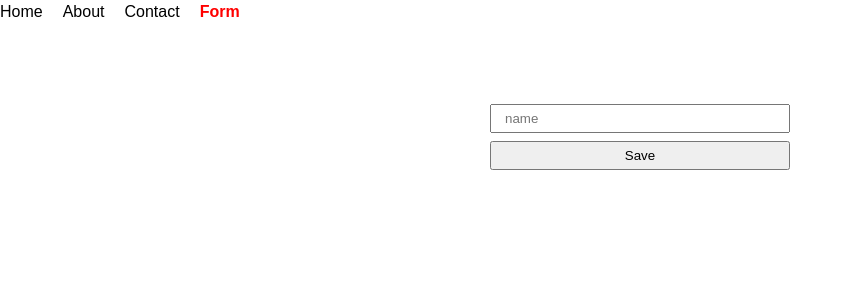
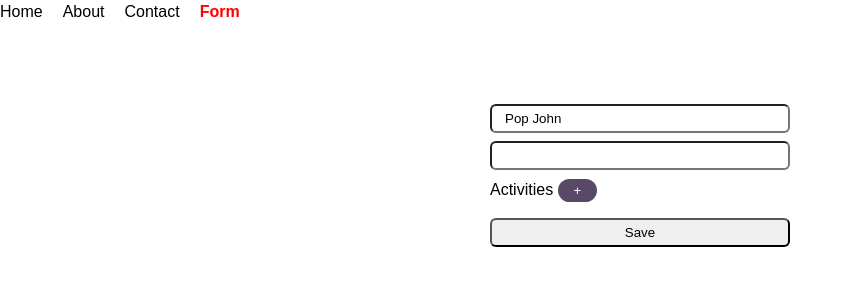
Before and after one commit to didicodeX/React, a React (Vite) app in the folder theorie/: page /form in a window 1280 px wide. Shown: the top 300 px of the page, without its empty margins (0-852 px from the left). Built offline with nearby package versions, Linux system fonts and the light colour scheme.

Commit message:
Enhance form component with validation and dynamic field management; add error handling styles

```diff
--- a/theorie/src/assets/styles/components/_form.scss
+++ b/theorie/src/assets/styles/components/_form.scss
@@ -9,4 +9,16 @@
 
 input {
   padding: 5px 13px;
+  border-radius: 6px;
 }
+
+.errors{
+  color: crimson;
+  font-weight: bold;
+  font-style: italic;
+}
+
+.input-error{
+  box-shadow:0px 0px 0px 2px crimson;
+  outline: 2px solid crimson;
+}
--- a/theorie/src/pages/Form.jsx
+++ b/theorie/src/pages/Form.jsx
@@ -1,20 +1,102 @@
+import { zodResolver } from "@hookform/resolvers/zod";
 import React from "react";
-import { useForm } from "react-hook-form";
+import { useFieldArray, useForm } from "react-hook-form";
 
 //npm i react-hook-form yup @hookform/resolvers
 
 const Form = () => {
-  const {register, handleSubmit, getValues} = useForm();
+  const zodSchema = {
+    valueAsNumber: true,
+  };
+
+  const defaultValues = {
+    name: "Pop John",
+    activities: [],
+  };
+
+  const {
+    control, //permet d'ajouter des champs
+    register,
+    handleSubmit,
+    getValues,
+    watch,
+    reset,
+    setError,
+    formState: { errors, isSubmitting },
+  } = useForm({
+    defaultValues,
+    // resolver: zodResolver(zodSchema),
+    mode: "onSubmit", // permet de preciser a quel moment je fait de la validation
+  });
+
+  const { fields, append, remove } = useFieldArray({
+    name: "activities",
+    control,
+  });
+
+  function addActivities() {
+    append({
+      value: "uoo",
+    });
+  }
+
+  function deleteActivity(index) {
+    remove(index);
+  }
 
   function submit(values) {
     console.log(values);
   }
-  console.log(getValues());
+  // console.log(errors);
 
   return (
     <form className="form" onSubmit={handleSubmit(submit)}>
-      <input {...register("name")} type="text" placeholder="name" id="name" />
+      <input
+        className={errors.name ? "input-error" : ""}
+        {...register("name", {
+          maxLength: {
+            value: 3,
+            message: "Trop long !",
+          },
+        })}
+        type="text"
+        placeholder="name"
+        id="name"
+      />
+      <input
+        {...register("age", { valueAsNumber: true })}
+        type="number"
+        name="age"
+        id="age"
+      />
+      <div>
+        <span>Activities </span>
+        <button onClick={addActivities} type="button" className="button">
+          +
+        </button>
+      </div>
+      <ul>
+        {fields.map((activity, i) => (
+          <li key={activity.id}>
+            <input
+              {...register(`activities[${i}].value`)}
+              type="text"
+              name="activity"
+              placeholder="activity"
+            />
+            <button
+              onClick={() => deleteActivity(i)}
+              type="button"
+              className="button"
+            >
+              {" "}
+              -{" "}
+            </button>
+          </li>
+        ))}
+      </ul>
       <input type="submit" value="Save" onSubmit={handleSubmit} />
+      {errors?.name && <p className="errors">{errors.name.message} </p>}
     </form>
   );
 };
```
